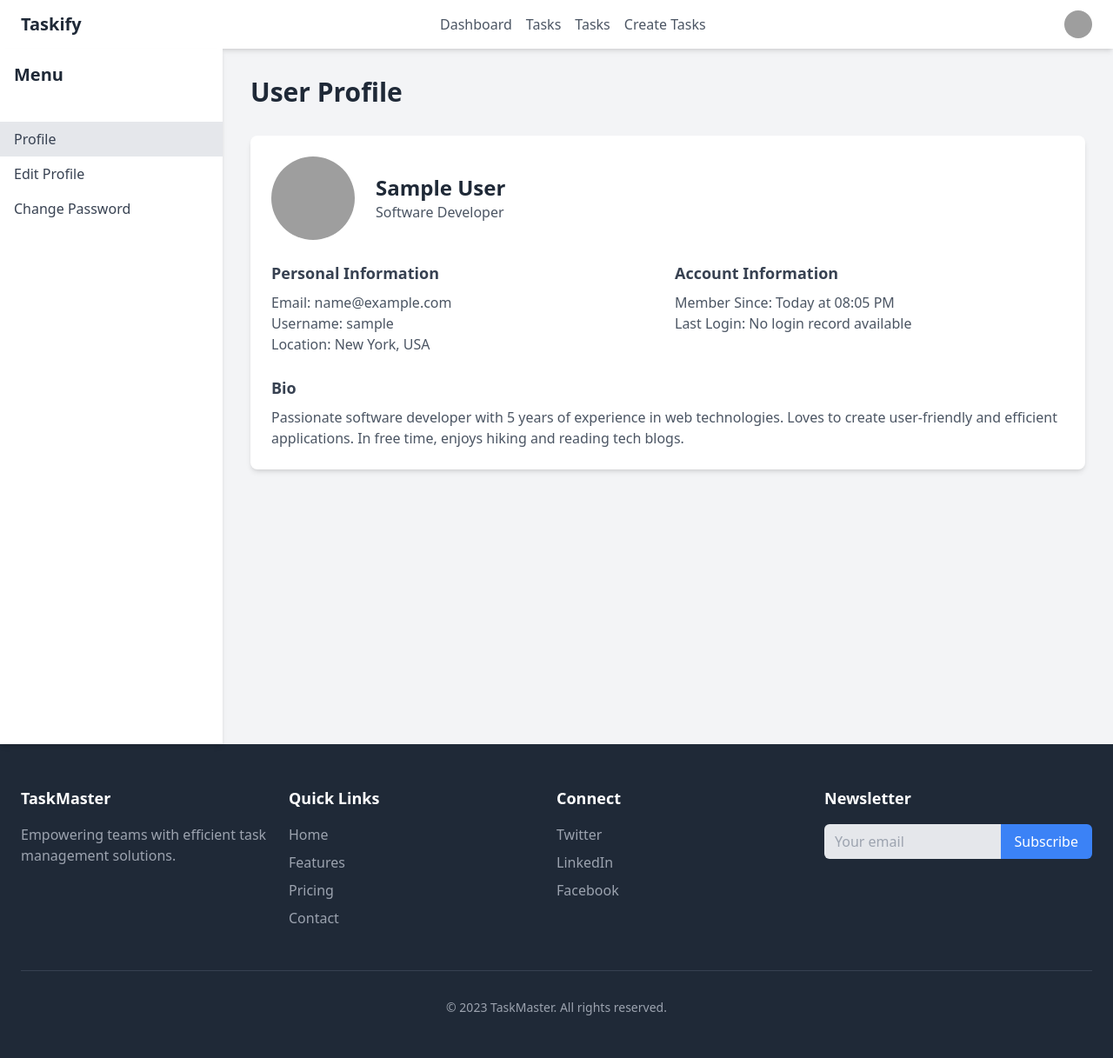
After one commit to asifraihan821/task-management---django, a Django app: page /users/profile/ in a window 1280 px wide. The commit adds this page. Shown: the whole page at 87% size. Run offline with Django 5.2, Linux system fonts and the light colour scheme; the visitor is signed in with stand-in values (Sample User, id 1); grey boxes are pictures that could not be loaded.

```diff
--- a/core/templates/logged_nav.html
+++ b/core/templates/logged_nav.html
@@ -41,7 +41,7 @@
                   class="block px-4 py-2 text-sm text-gray-700 hover:bg-gray-100"
                   >Dashboard</a
                 >
-                <form method="post" action="{% url 'signout' %}">
+                <form method="post" action="{% url 'sign-out' %}">
                   {% csrf_token %}
                   <button
                     class="block px-4 py-2 text-sm text-gray-700 hover:bg-gray-100"
--- /dev/null
+++ b/nothin.py
@@ -0,0 +1,3 @@
+str = 'a quick brown fox jumps over the lazy dog'
+for c in 'abcdefghijklmnopqrstuvwxyz':
+    print(c, str.count(c))
--- a/static/css/output.css
+++ b/static/css/output.css
@@ -663,6 +663,10 @@ video {
   margin-bottom: 4rem;
 }
 
+.mb-2 {
+  margin-bottom: 0.5rem;
+}
+
 .mb-4 {
   margin-bottom: 1rem;
 }
@@ -687,6 +691,10 @@ video {
   margin-right: 1rem;
 }
 
+.mr-6 {
+  margin-right: 1.5rem;
+}
+
 .mt-12 {
   margin-top: 3rem;
 }
@@ -703,8 +711,8 @@ video {
   margin-top: 1rem;
 }
 
-.mr-5 {
-  margin-right: 1.25rem;
+.mt-6 {
+  margin-top: 1.5rem;
 }
 
 .block {
@@ -739,6 +747,10 @@ video {
   height: 0.5rem;
 }
 
+.h-24 {
+  height: 6rem;
+}
+
 .h-5 {
   height: 1.25rem;
 }
@@ -751,6 +763,10 @@ video {
   height: 2rem;
 }
 
+.min-h-screen {
+  min-height: 100vh;
+}
+
 .w-1\/2 {
   width: 50%;
 }
@@ -767,6 +783,10 @@ video {
   width: 66.666667%;
 }
 
+.w-24 {
+  width: 6rem;
+}
+
 .w-48 {
   width: 12rem;
 }
@@ -779,6 +799,10 @@ video {
   width: 1.5rem;
 }
 
+.w-64 {
+  width: 16rem;
+}
+
 .w-8 {
   width: 2rem;
 }
@@ -795,6 +819,10 @@ video {
   max-width: 80rem;
 }
 
+.flex-1 {
+  flex: 1 1 0%;
+}
+
 .table-auto {
   table-layout: auto;
 }
@@ -851,10 +879,6 @@ video {
   justify-content: space-between;
 }
 
-.justify-around {
-  justify-content: space-around;
-}
-
 .gap-1 {
   gap: 0.25rem;
 }
@@ -875,16 +899,16 @@ video {
   gap: 1rem;
 }
 
+.gap-5 {
+  gap: 1.25rem;
+}
+
 .gap-6 {
   gap: 1.5rem;
 }
 
 .gap-8 {
   gap: 2rem;
-}
-
-.gap-5 {
-  gap: 1.25rem;
 }
 
 .-space-x-2 > :not([hidden]) ~ :not([hidden]) {
@@ -1414,14 +1438,19 @@ video {
   background-color: rgb(243 244 246 / var(--tw-bg-opacity, 1));
 }
 
+.hover\:bg-gray-200:hover {
+  --tw-bg-opacity: 1;
+  background-color: rgb(229 231 235 / var(--tw-bg-opacity, 1));
+}
+
+.hover\:bg-gray-300:hover {
+  --tw-bg-opacity: 1;
+  background-color: rgb(209 213 219 / var(--tw-bg-opacity, 1));
+}
+
 .hover\:bg-gray-50:hover {
   --tw-bg-opacity: 1;
   background-color: rgb(249 250 251 / var(--tw-bg-opacity, 1));
-}
-
-.hover\:bg-red-600:hover {
-  --tw-bg-opacity: 1;
-  background-color: rgb(220 38 38 / var(--tw-bg-opacity, 1));
 }
 
 .hover\:text-gray-800:hover {
@@ -1464,6 +1493,10 @@ video {
     width: 25%;
   }
 
+  .md\:grid-cols-2 {
+    grid-template-columns: repeat(2, minmax(0, 1fr));
+  }
+
   .md\:grid-cols-3 {
     grid-template-columns: repeat(3, minmax(0, 1fr));
   }
--- a/task_management/settings.py
+++ b/task_management/settings.py
@@ -119,7 +119,7 @@ AUTH_PASSWORD_VALIDATORS = [
 
 LANGUAGE_CODE = 'en-us'
 
-TIME_ZONE = 'UTC'
+TIME_ZONE = 'Asia/Dhaka'
 
 USE_I18N = True
 
@@ -152,4 +152,6 @@ EMAIL_HOST_PASSWORD = "ntjo tycn jeif fcuu"
 
 FRONTEND_URL = "http://127.0.0.1:8000"
 
-LOGIN_URL = 'sign-in'
+LOGIN_URL = 'users/sign-in/'
+LOGIN_REDIRECT_URL = '/tasks/dashboard/'
+LOGOUT_REDIRECT_URL = '/'
--- a/tasks/urls.py
+++ b/tasks/urls.py
@@ -1,13 +1,16 @@
 from django.urls import path
-from tasks.views import manager_dashboard,employee_dashboard,create_task,view_task,update_task,delete_task,task_details,dashboard
-
+from tasks.views import manager_dashboard,employee_dashboard,create_task,view_task,update_task,delete_task,task_details,dashboard,Greetings,Nothing,JustDoIt,CreateTask,UpdateTask,ViewProject,TaskDetail
 urlpatterns = [
     path('manager-dashboard/', manager_dashboard, name = 'manager-dashboard'),
     path('user-dashboard/', employee_dashboard,name='user-dashboard'),
-    path('create-task/',create_task ,name = 'create-task'),
-    path('view-task/',view_task),
-    path('task/<int:task_id>/details/', task_details, name='task-details'),
-    path('update-task/<int:id>/', update_task, name='update-task'),
+    path('create-task/',CreateTask.as_view() ,name = 'create-task'),
+    # path('create-task/',CreateTask.as_view(), name = 'create-task'),
+    # path('view-task/',view_task, name = 'view-task'),
+    path('view-task/',ViewProject.as_view(), name = 'view-task'),
+    path('task/<int:task_id>/details/', TaskDetail.as_view(), name='task-details'),
+    # path('update-task/<int:id>/', update_task, name='update-task'),
+    path('update-task/<int:id>/', UpdateTask.as_view(), name='update-task'),
     path('delete-task/<int:id>/', delete_task, name='delete-task'),
-    path('dashboard/',dashboard, name='dashboard')
+    path('dashboard/',dashboard, name='dashboard'),
+    path('greetings/', JustDoIt.as_view(greetings = 'just do it'))
 ]
--- /dev/null
+++ b/users/templates/accounts/profile.html
@@ -0,0 +1,86 @@
+{% extends "base.html" %}
+{% block title %}Profile{% endblock title %}Profile
+{% block content %}
+{% load custom_filters %}
+  <body class="bg-gray-100">
+    <div class="flex min-h-screen">
+      <!-- Sidebar -->
+      <aside class="w-64 bg-white shadow-md">
+        <div class="p-4">
+          <h2 class="text-xl font-semibold text-gray-800">Menu</h2>
+        </div>
+        <nav class="mt-6">
+          <a
+            href="#"
+            class="block py-2 px-4 text-gray-700 bg-gray-200 hover:bg-gray-300"
+            >Profile</a
+          >
+          <a href="#" class="block py-2 px-4 text-gray-700 hover:bg-gray-200"
+            >Edit Profile</a
+          >
+          <a href="#" class="block py-2 px-4 text-gray-700 hover:bg-gray-200"
+            >Change Password</a
+          >
+        </nav>
+      </aside>
+
+      <!-- Main Content -->
+      <main class="flex-1 p-8">
+        <h1 class="text-3xl font-bold text-gray-800 mb-8">User Profile</h1>
+
+        <div class="bg-white shadow-md rounded-lg p-6">
+          <div class="flex items-center mb-6">
+            <img
+              src="https://png.pngtree.com/png-clipart/20231019/original/pngtree-user-profile-avatar-png-image_13369988.png"
+              alt="User Avatar"
+              class="w-24 h-24 rounded-full object-cover mr-6"
+            />
+            <div>
+              <h2 class="text-2xl font-semibold text-gray-800">{{ name }}</h2>
+              <p class="text-gray-600">Software Developer</p>
+            </div>
+          </div>
+
+          <div class="grid grid-cols-1 md:grid-cols-2 gap-4">
+            <div>
+              <h3 class="text-lg font-semibold text-gray-700 mb-2">
+                Personal Information
+              </h3>
+              <p class="text-gray-600">
+                <span class="font-medium">Email:</span> {{email}}
+              </p>
+              <p class="text-gray-600">
+                <span class="font-medium">Username:</span>
+                {{username}}
+              </p>
+              <p class="text-gray-600">
+                <span class="font-medium">Location:</span> New York, USA
+              </p>
+            </div>
+            <div>
+              <h3 class="text-lg font-semibold text-gray-700 mb-2">
+                Account Information
+              </h3>
+              <p class="text-gray-600">
+                <span class="font-medium">Member Since:</span> {{ member_since |humanized_date}}
+              </p>
+              <p class="text-gray-600">
+                <span class="font-medium">Last Login:</span> {{ last_login|humanized_date}}
+              </p>
+            </div>
+          </div>
+
+          <div class="mt-6">
+            <h3 class="text-lg font-semibold text-gray-700 mb-2">Bio</h3>
+            <p class="text-gray-600">
+              Passionate software developer with 5 years of experience in web
+              technologies. Loves to create user-friendly and efficient
+              applications. In free time, enjoys hiking and reading tech blogs.
+            </p>
+          </div>
+        </div>
+      </main>
+    </div>
+  </body>
+
+  {% endblock content %}
--- a/users/templates/admin/dashboard.html
+++ b/users/templates/admin/dashboard.html
@@ -20,7 +20,7 @@
               class="text-gray-600 hover:text-gray-800"
               >Dashboard</a
             >
-            <a href="#" class="text-gray-600 hover:text-gray-800">Tasks</a>
+            <a href="{% url 'view-task' %}" class="text-gray-600 hover:text-gray-800">Tasks</a>
             <a href="{% url 'group-list' %}" class="text-gray-600 hover:text-gray-800"
               >Groups</a
             >
@@ -51,7 +51,7 @@
                   class="block px-4 py-2 text-sm text-gray-700 hover:bg-gray-100"
                   >Dashboard</a
                 >
-                <form method="post" action="{% url 'signout' %}">
+                <form method="post" action="{% url 'sign-out' %}">
                   {% csrf_token %}
                   <button
                     class="block px-4 py-2 text-sm text-gray-700 hover:bg-gray-100"
--- /dev/null
+++ b/users/templatetags/custom_filters.py
@@ -0,0 +1,20 @@
+from django import template
+from datetime import datetime
+from django.utils import timezone
+
+
+register = template.Library()
+
+
+@register.filter
+def humanized_date(value):
+    if value:
+        today = datetime.now().date()
+        value = timezone.localtime(value)
+        if value.date() == today:
+            return f"Today at {value.strftime('%I:%M %p' )}"
+        if value.date() == today.replace(day = today.day-1):
+            return f"Yesterday at {value.strftime('%I:%M %p')}"
+        else:
+            return f"{value.date().strftime('%B %d')} {value.strftime('%I:%M %p')}"
+    return "No login record available"
--- a/users/urls.py
+++ b/users/urls.py
@@ -1,13 +1,17 @@
 from django.urls import path
-from users.views import sign_up,sign_in,sign_out,activate_user,admin_dashboard,assigned_role,create_group,group_list
+from users.views import sign_up,sign_in,sign_out,activate_user,admin_dashboard,assigned_role,create_group,group_list,CustomLoginView,ProfileView
+from django.contrib.auth.views import LogoutView
 
 urlpatterns = [
     path('sign-up/', sign_up, name='sign-up'),
-    path('sign-in/', sign_in, name='sign-in'),
-    path('sign-out/', sign_out, name='signout'),
+    # path('sign-in/', sign_in, name='sign-in'),
+    path('sign-in/', CustomLoginView.as_view(), name='sign-in'),
+    # path('sign-out/', sign_out, name='sign-out'),
+    path('sign-out/', LogoutView.as_view(), name='sign-out'),
     path('activate/<int:user_id>/<str:token>/', activate_user),
     path('admin/dashboard/', admin_dashboard, name='admin-dashboard'),
     path('admin/<int:user_id>/assign-role/', assigned_role, name='assign-role'),
     path('create-group/', create_group, name= 'create-group'),
-    path('admin/group-list/',group_list,name='group-list')
+    path('admin/group-list/',group_list,name='group-list'),
+    path('profile/', ProfileView.as_view(),name='profile'),
 ]
--- a/users/views.py
+++ b/users/views.py
@@ -9,6 +9,8 @@ from users.forms import LoginForm
 from django.contrib.auth.tokens import default_token_generator
 from django.contrib.auth.decorators import login_required,user_passes_test
 from django.db.models import Prefetch
+from django.contrib.auth.views import LoginView
+from django.views.generic import TemplateView
 
 # Create your views here.
 def is_admin(user):
@@ -41,6 +43,35 @@ def sign_in(request):
             login(request, user)
             return redirect('home')
     return render(request, 'registration/login.html', {'form': form})
+
+
+
+class ProfileView(TemplateView):
+    template_name = 'accounts/profile.html'
+
+    def get_context_data(self, **kwargs):
+        context = super().get_context_data(**kwargs)
+        user = self.request.user
+
+        context['username'] = user.username
+        context['email'] = user.email
+        # ✅ context['name'] = f'{user.first_name} {user.last_name}'
+        context['name'] = user.get_full_name()
+
+        context['member_since'] = user.date_joined
+        context['last_login'] = user.last_login
+
+        return context
+
+
+class CustomLoginView(LoginView):
+    form_class = LoginForm
+
+    def get_success_url(self):
+        next_url = self.request.GET.get('next')
+        return next_url if next_url else super().get_success_url()
+
+
 
 @login_required
 def sign_out(request):
```
Also changed, not shown: MVT_Templates/profile.html (added, +88 -0 lines), tasks/views.py (+131 -3 lines), media/task_asset/OIP_fe9Unt5.webp (added), media/task_asset/defaultpng.png (added), users/templatetags/__init__.py (added).
